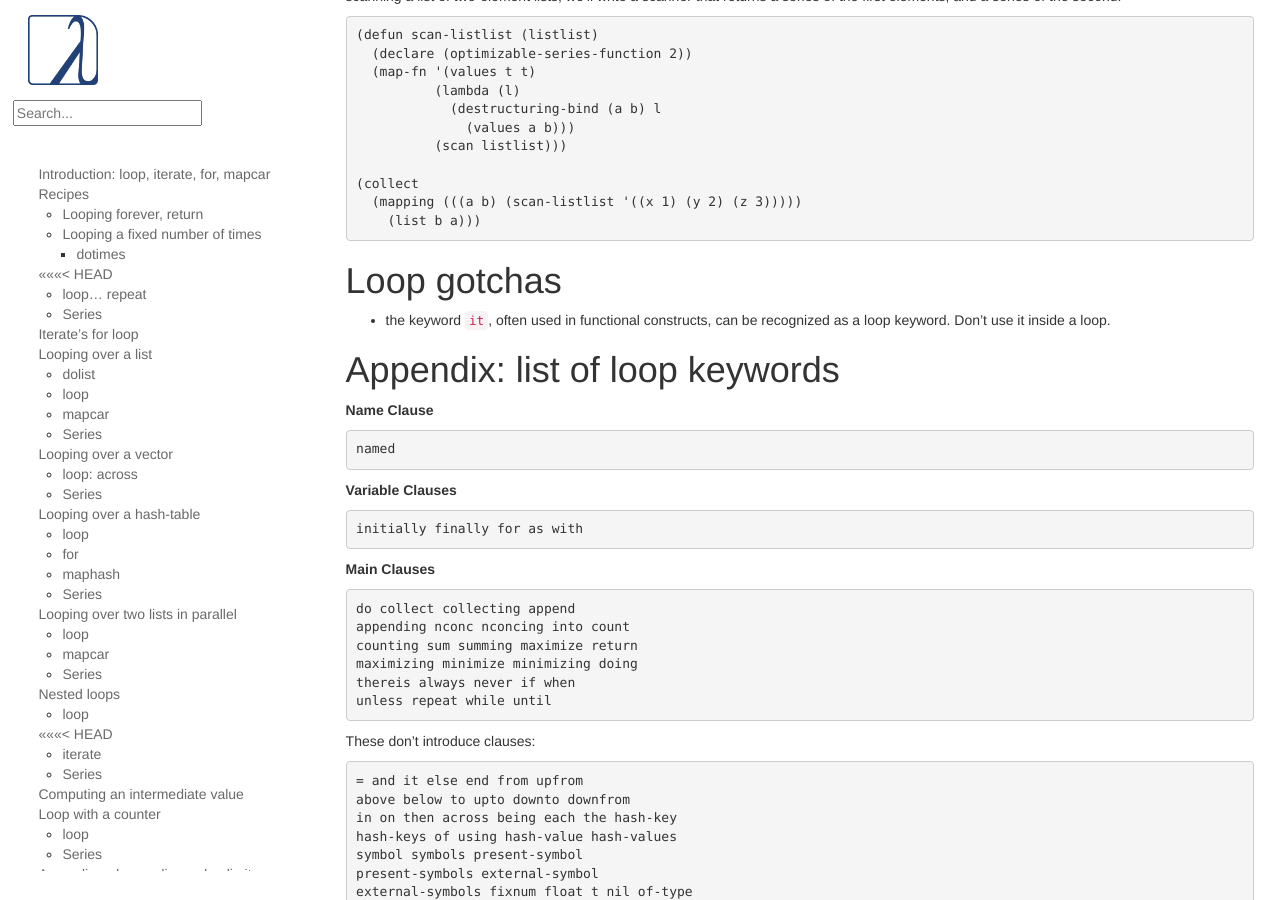
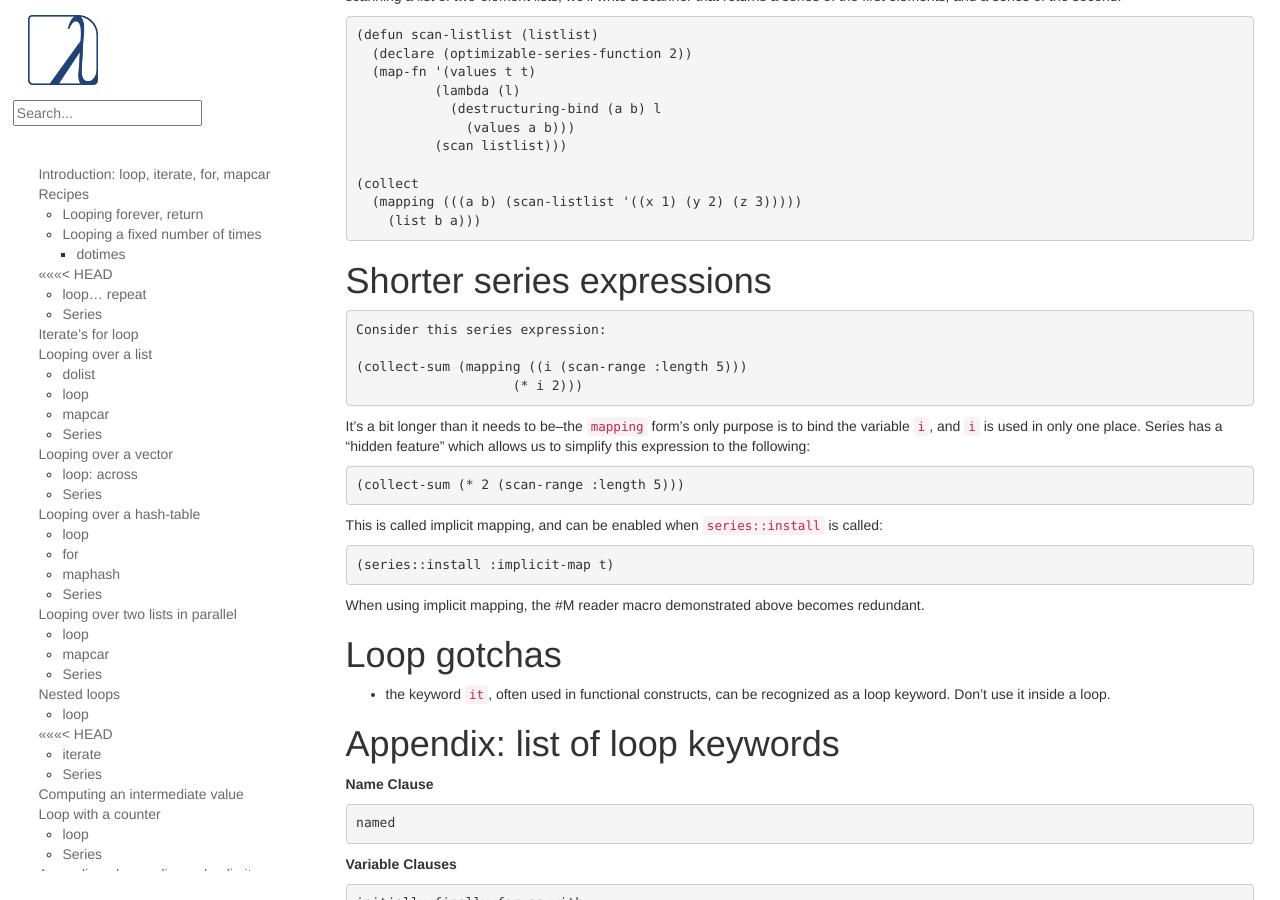
Before and after one commit to LispCookbook/cl-cookbook, a Jekyll site: the page built from iteration.md, in a window 1280 px wide and 900 px high, scrolled down 16469 px. Built offline with Jekyll 4.4.1, drawn with Linux system fonts in a browser that asks for light colours.

Commit message:
Added information about implicit mapping for Series.

```diff
--- a/iteration.md
+++ b/iteration.md
@@ -928,6 +928,33 @@ If we often scan the same type of object, we can write our own scanner
     (list b a)))
 ~~~
 
+# Shorter series expressions
+
+~~~lisp
+Consider this series expression:
+
+(collect-sum (mapping ((i (scan-range :length 5)))
+                    (* i 2)))
+~~~
+
+It's a bit longer than it needs to be--the `mapping` form's only
+purpose is to bind the variable `i`, and `i` is used in only one
+place. Series has a "hidden feature" which allows us to simplify this
+expression to the following:
+
+~~~lisp
+(collect-sum (* 2 (scan-range :length 5)))
+~~~
+
+This is called implicit mapping, and can be enabled when
+`series::install` is called:
+
+~~~lisp
+(series::install :implicit-map t)
+~~~
+
+When using implicit mapping, the #M reader macro demonstrated above
+becomes redundant.
 
 # Loop gotchas
 
```
